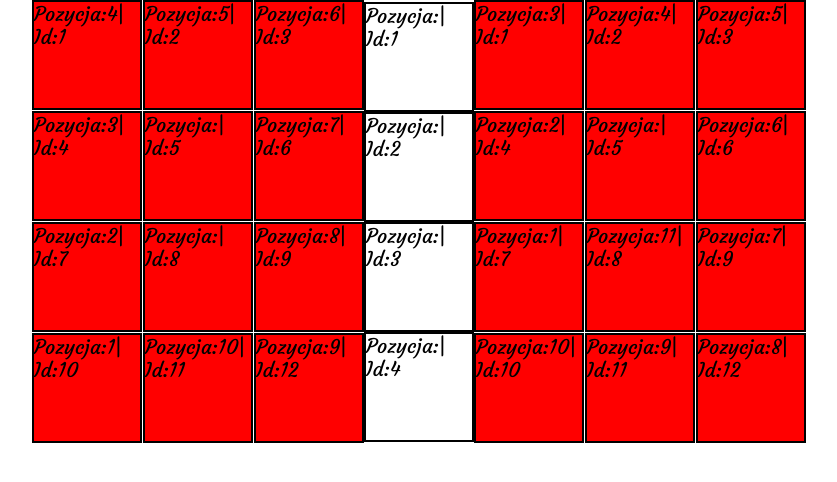
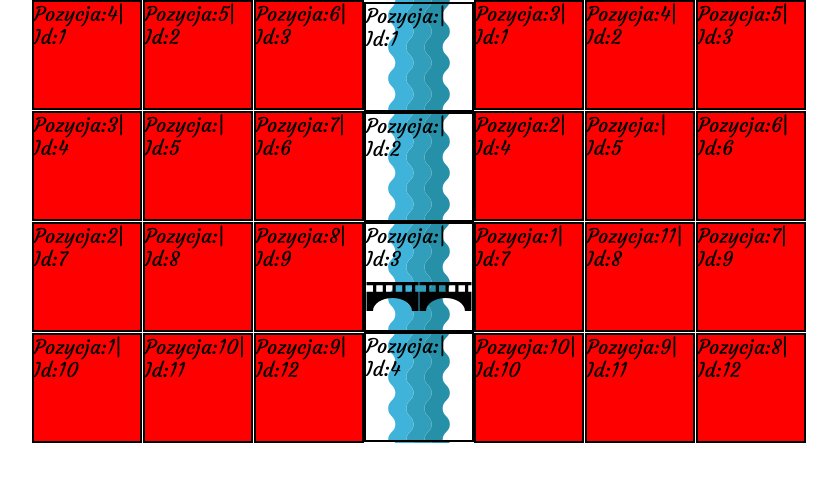
Before and after one commit to 42Matt/obywatele-towarzysze, a Next.js app: page /game in a window 1280 px wide. Shown: the top 482 px of the page, without its empty margins (221-1058 px from the left). Built offline with nearby package versions, Linux system fonts and the light colour scheme.

Commit message:
Style: adding river and bridge svg

```diff
--- a/src/components/GameMap/GameMap.js
+++ b/src/components/GameMap/GameMap.js
@@ -35,6 +35,12 @@ const MiddleFields = styled.div`
   display: flex;
   flex-direction: column;
   justify-content: center;
+  background-image: url('/sea.svg');
+`;
+
+const Bridge = styled.div`
+  height: 50%;
+  background-image: url('/bridge.svg');
 `;
 
 export const GameMap = () => {
@@ -55,6 +61,7 @@ export const GameMap = () => {
         {riverData.map((item) => (
           <MapField key={item.id} id={item.id}>
             Pozycja:{item.position}| Id:{item.id}
+            {item.id === 3 ? <Bridge /> : null}
           </MapField>
         ))}
       </MiddleFields>
--- a/src/pages/index.js
+++ b/src/pages/index.js
@@ -99,7 +99,7 @@ const StyledButton = styled(Button)`
 `;
 
 const Home = () => {
-  const { state, dispatch } = useAppContext();
+  const { dispatch } = useAppContext();
   const [numberOfPlayers, setNumberOfPlayers] = useState(0);
   const [isButtonVisible, setButtonVisibility] = useState(false);
 
```
Also changed, not shown: public/bridge.svg (added), public/sea.svg (added).
